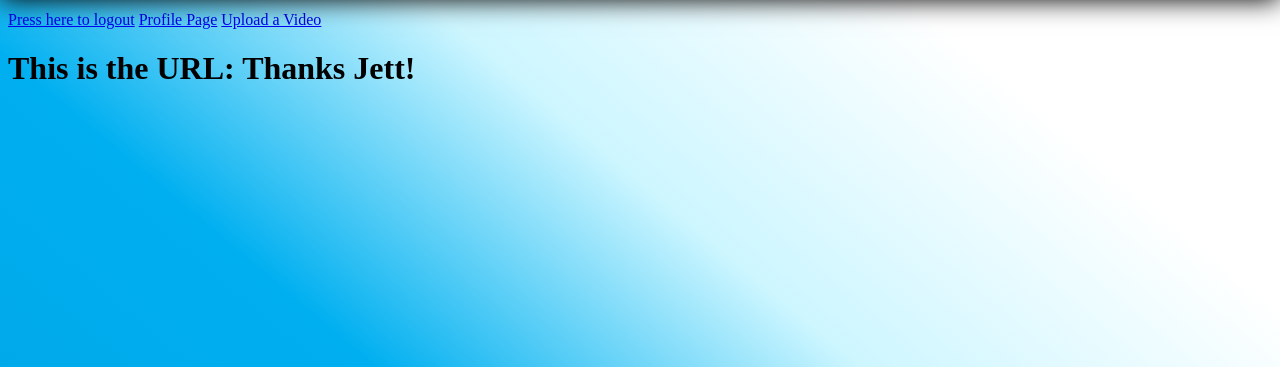
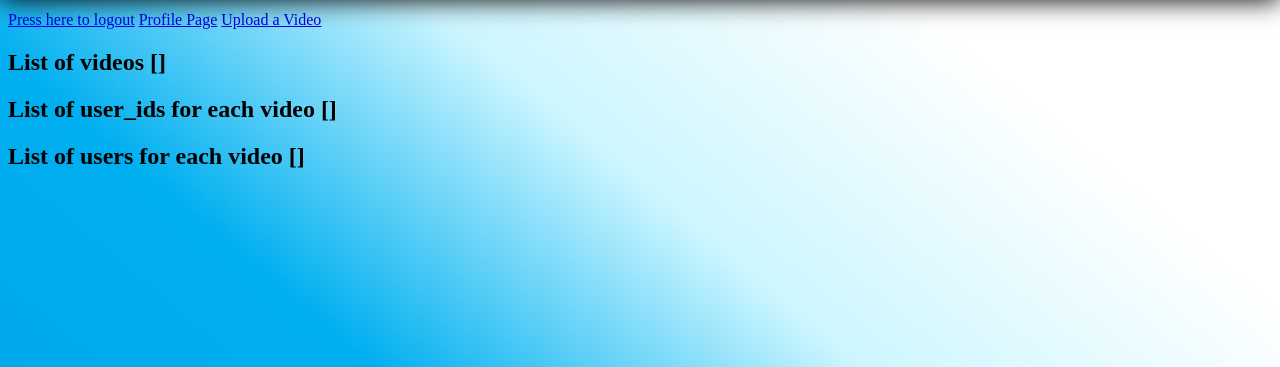
Before and after one commit to CSE106-FinalProject/GamerHub, a Flask app: page /dashboard in a window 1280 px wide. Shown: the part 100-467 px from the top of the page. Run offline with Flask 2, Linux system fonts and the light colour scheme; the visitor is signed in with stand-in values (Sample User, id 1); data comes from the database, SQL or seed files in the repository; data that the repository does not hold is empty.

Commit message:
updates for users on dashboard and some styling

```diff
--- a/app.py
+++ b/app.py
@@ -176,7 +176,19 @@ def profile():
 def dashboard():
     user = current_user.username
     user_name = User.query.filter_by(username=user).first()
-    return render_template('dashboard.html', user=user_name)
+    video_list = Video.query.with_entities(Video.link).all()
+    user_list = Video.query.with_entities(Video.users_id).all()
+    usernameid_list = []
+    username_list = []
+    for item in user_list:
+        temp = str(item).split(",")
+        temp2 = temp[0].split("(")
+        usernameid_list.append(temp2[1])
+    for x in usernameid_list:
+        myname = User.query.filter_by(id=x).first()
+        username_list.append(myname.username)
+
+    return render_template('dashboard.html', user=user_name, video_count=video_list, user_list=user_list, username_list=username_list)
 
 
 @app.route('/upload', methods=['GET', 'POST'])
@@ -185,13 +197,10 @@ def upload():
     print("in upload video endpoint")
     if request.method == 'POST':
         uploadURL = request.form['videoURL']
-        user = current_user.username
-        user_name = User.query.filter_by(username=user).first()
         Video.newVideo(current_user.id, uploadURL)
-
-        return render_template('dashboard.html', user=user_name, uploadURL=uploadURL)
+        return redirect(url_for('dashboard'))
     return render_template('videoUpload.html')
 
 
 if __name__ == "__main__":
-    app.run(debug=True)
+    app.run(debug=True, )
--- a/templates/dashboard.html
+++ b/templates/dashboard.html
@@ -35,7 +35,12 @@
 
     <a href="{{url_for('upload')}}">Upload a Video</a>
 
-    <h1> This is the URL: Thanks Jett! {{ uploadURL }}</h1>
+    <h2> List of videos {{ video_count }}</h2>
+
+    <h2> List of user_ids for each video {{ user_list }}</h2>
+
+    <h2> List of users for each video {{ username_list }}</h2>
+
 
 </body>
 
```
Also changed, not shown: static/videoUpload.css (+19 -0 lines), templates/videoUpload.html (+7 -11 lines).
